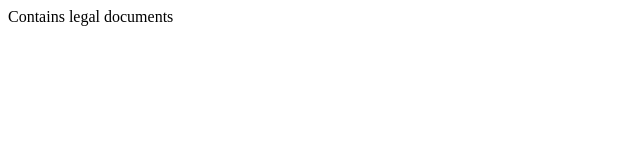
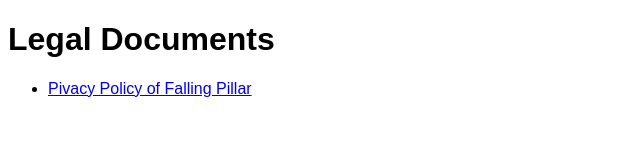
Before and after one commit to ClintonTSR/legal, a plain HTML site: page index.html in a window 1280 px wide. Shown: the whole page, without its empty margins (0-640 px from the left). Drawn offline with Linux system fonts and the light colour scheme.

Commit message:
Linked to privacy policy of Falling Pillar

```diff
--- a/index.html
+++ b/index.html
@@ -5,8 +5,16 @@
     <meta http-equiv="X-UA-Compatible" content="IE=edge">
     <meta name="viewport" content="width=device-width, initial-scale=1.0">
     <title>Legal</title>
+    <style>
+        body {
+            font-family: Arial, Helvetica, sans-serif;
+        }
+    </style>
 </head>
 <body>
-    Contains legal documents
+    <h1>Legal Documents</h1>
+    <ul>
+        <li><a href="/FallingPillar/PrivacyPolicy.html">Pivacy Policy of Falling Pillar</a></li>
+    </ul>
 </body>
 </html>
```
